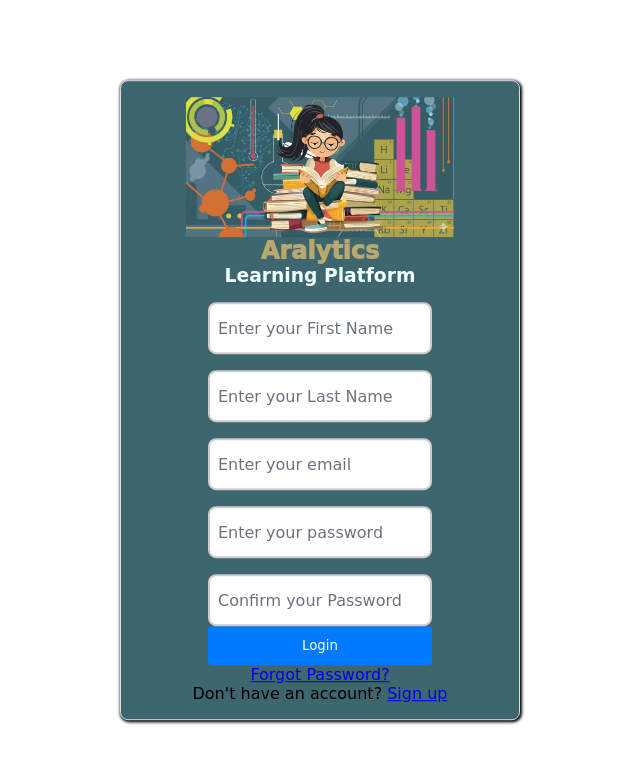
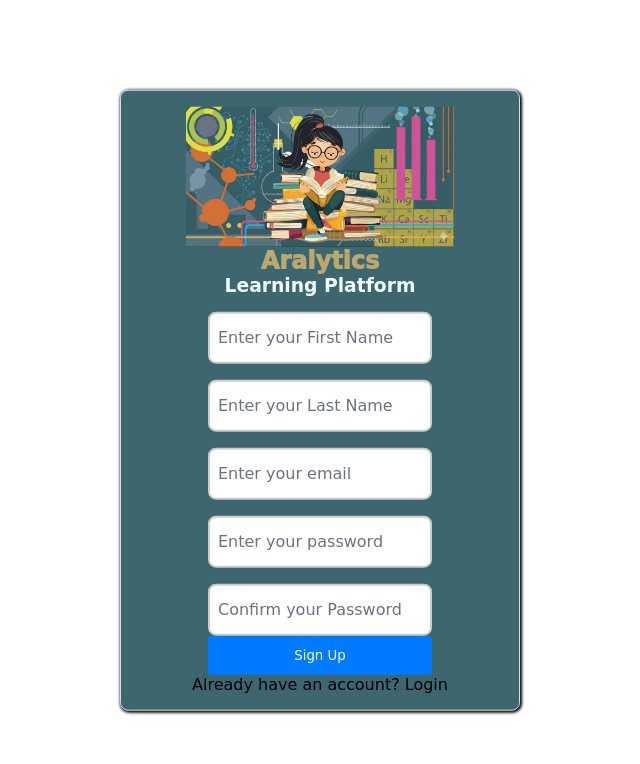
Before and after one commit to Yandere-spex/Aralytics_main, a React (Vite) app in the folder Frontend/Front/: page / in a window 1280 px wide. Shown: the top 764 px of the page, without its empty margins (320-960 px from the left). Built offline with nearby package versions, Linux system fonts and the light colour scheme.

Commit message:
login and Sign up done, doing book next

```diff
--- a/Frontend/Front/src/Components/InputComponent/InputComponent.jsx
+++ b/Frontend/Front/src/Components/InputComponent/InputComponent.jsx
@@ -1,20 +1,21 @@
 import './InputComponent.css'
 
-export default function InputComponent({id,type, placeholder, width, style}){
-    return(
+export default function InputComponent({ id, type, name, placeholder, value, onChange, error, width, style }) {
+    return (
         <div className="input-group">
             <input
                 type={type}
                 id={id}
+                name={name}  // Added
                 className="floating-input"
                 placeholder={''}
-                        autocomplete="off"
-                        width={width}
+                autoComplete="off"
+                value={value}  // Added
+                onChange={onChange}  // Added
                 style={style}
             />
-                    <label for="nameInput" className="floating-label">{placeholder}</label>
+            <label htmlFor={id} className="floating-label">{placeholder}</label>
+            {error && <span className="error-message" style={{ color: 'red', fontSize: '12px' }}>{error}</span>}
         </div>
-
-
     )
 }
--- a/Frontend/Front/src/Components/Pages/Login/Login.jsx
+++ b/Frontend/Front/src/Components/Pages/Login/Login.jsx
@@ -2,32 +2,67 @@
 import { useState } from 'react';
 import InputComponent from '../../InputComponent/InputComponent';
 import './Login.css';
-import logo from '../../../assets/imageCover/logo.jpg'
+import logo from '../../../assets/imageCover/logo.jpg';
+import { useNavigate } from 'react-router-dom';
+
+
 export default function Login (){
     const [formData, setFormData] = useState({ email: '', password: '' });
     const [errors, setErrors] = useState({});
     const [loading, setLoading] = useState(false);
-
+    const navigate = useNavigate();
 
     const handleChange = (e) => {
+        console.log('handleChange:', e.target.name, e.target.value); // DEBUG
         setFormData({ ...formData, [e.target.name]: e.target.value });
+        setErrors({ ...errors, [e.target.name]: '' });
     };
 
     const handleSubmit = async (e) => {
         e.preventDefault();
+
+        console.log('Login FormData:', formData); // DEBUG
+
         setLoading(true);
+        setErrors({});
+
+        const payload = {
+            email: formData.email,
+            password: formData.password
+        };
+
+        console.log('Payload being sent:', payload); // DEBUG
 
         try {
-        // Replace with real API: const response = await fetch('/api/login', { method: 'POST', body: JSON.stringify(formData) });
-        if (formData.email && formData.password) {
-            // On success, redirect
-            // navigate('/dashboard');
+            // Real API call to backend
+            const response = await fetch('http://localhost:5000/api/auth/login', {
+                method: 'POST',
+                headers: {
+                    'Content-Type': 'application/json',
+                },
+                body: JSON.stringify(payload),
+            });
+
+            console.log('Response status:', response.status); // DEBUG
+            const data = await response.json();
+            console.log('Response data:', data); // DEBUG
+
+            if (response.ok) {
+                // Login successful - store token and user data
+                localStorage.setItem('token', data.data.token);
+                localStorage.setItem('user', JSON.stringify(data.data.user));
+
+                // Redirect to dashboard
+                navigate('/Mainlayout');
             } else {
-            setErrors({ general: 'Invalid credentials' });
+                // Login failed - show error message
+                setErrors({ general: data.message || 'Invalid credentials' });
             }
         } catch (err) {
-        setErrors({ general: 'Login failed' });
+            console.error('Error:', err); // DEBUG
+            setErrors({ general: 'Network error. Please try again.' });
         }
+
         setLoading(false);
     };
 
@@ -40,6 +75,7 @@ export default function Login (){
                 <form onSubmit={handleSubmit} className={"form"}>
                     <InputComponent
                         type="email"
+                        id="email"
                         name="email"
                         label="Email"
                         placeholder="Enter your email"
@@ -49,6 +85,7 @@ export default function Login (){
                     />
                     <InputComponent
                         type="password"
+                        id="password"
                         name="password"
                         label="Password"
                         placeholder="Enter your password"
@@ -56,7 +93,11 @@ export default function Login (){
                         onChange={handleChange}
                         error={errors.password}
                     />
-                {errors.general && <p className={styles.error}>{errors.general}</p>}
+                    {errors.general && (
+                        <p style={{ color: 'red', fontSize: '14px', margin: '10px 0' }}>
+                            {errors.general}
+                        </p>
+                    )}
 
                     <button type="submit" disabled={loading} className={"button"}>
                         {loading ? 'Logging in...' : 'Login'}
--- a/Frontend/Front/src/Components/Pages/SignUp/Signup.jsx
+++ b/Frontend/Front/src/Components/Pages/SignUp/Signup.jsx
@@ -1,65 +1,129 @@
 import './Signup.css'
 import logo from '../../../../src/assets/imageCover/logo.jpg';
 import InputComponent from '../../InputComponent/InputComponent';
+import { useNavigate } from 'react-router-dom';
 import { useState } from 'react';
 
 export default function SignUp() {
-    const [formData, setFormData] = useState({ email: '', password: '' });
+    const navigate = useNavigate();
+
+    const tryNavigate = () =>{
+        navigate('/login');
+    }
+
+    // Updated formData to match backend requirements
+    const [formData, setFormData] = useState({
+        firstName: '',
+        lastName: '',
+        email: '',
+        password: '',
+        confirmPassword: ''
+    });
     const [errors, setErrors] = useState({});
     const [loading, setLoading] = useState(false);
-
+    const [successMessage, setSuccessMessage] = useState('');
 
     const handleChange = (e) => {
         setFormData({ ...formData, [e.target.name]: e.target.value });
+        // Clear errors when user starts typing
+        setErrors({ ...errors, [e.target.name]: '' });
     };
 
     const handleSubmit = async (e) => {
     e.preventDefault();
+
+    // DEBUG - Check state before submitting
+    console.log('FormData state:', formData);
+    console.log('firstName:', formData.firstName);
+    console.log('lastName:', formData.lastName);
+
     setLoading(true);
+    setErrors({});
+    setSuccessMessage('');
+
+    const payload = {
+        firstName: formData.firstName,
+        lastName: formData.lastName,
+        email: formData.email,
+        password: formData.password,
+        confirmPassword: formData.confirmPassword
+    };
+
+    console.log('Payload being sent:', payload);
 
     try {
+        const response = await fetch('http://localhost:5000/api/auth/register', {
+            method: 'POST',
+            headers: {
+                'Content-Type': 'application/json',
+            },
+            body: JSON.stringify(payload),
+        });
 
-            if (formData.email && formData.password) {
+        console.log('Response status:', response.status);
+        const data = await response.json();
+        console.log('Response data:', data);
+
+        if (response.ok) {
+            setSuccessMessage('Registration successful! Redirecting...');
+            localStorage.setItem('token', data.data.token);
+            localStorage.setItem('user', JSON.stringify(data.data.user));
+
+            setFormData({
+                firstName: '',
+                lastName: '',
+                email: '',
+                password: '',
+                confirmPassword: ''
+            });
+
+            setTimeout(() => {
+                navigate('/Mainlayout');
+            }, 2000);
+
         } else {
-                setErrors({ general: 'Invalid credentials' });
+            setErrors({ general: data.message || 'Registration failed' });
         }
+
     } catch (err) {
-            setErrors({ general: 'Login failed' });
+        console.error('Error:', err);
+        setErrors({ general: 'Network error. Please try again.' });
     }
+
     setLoading(false);
 };
-
-
-    return(
+    return (
         <>
             <div className='main-wrapper'>
                 <div className={"loginContainer"}>
                     <img className='logo' src={logo} alt='Logo'/>
                     <h2 className='logotext'>Aralytics</h2>
                     <h3 className='logoDes'>Learning Platform</h3>
+
                     <form onSubmit={handleSubmit} className={"form"}>
-
+                        {/* First Name */}
                         <InputComponent
                             type="text"
-                            name="text"
-                            label="text"
+                            name="firstName"
+                            label="First Name"
                             placeholder="Enter your First Name"
-                            value={formData.email}
+                            value={formData.firstName}
                             onChange={handleChange}
-                            error={errors.email}
+                            error={errors.firstName}
                         />
 
+                        {/* Last Name */}
                         <InputComponent
                             type="text"
-                            name="text"
-                            label="text"
+                            name="lastName"
+                            label="Last Name"
                             placeholder="Enter your Last Name"
-                            value={formData.email}
+                            value={formData.lastName}
                             onChange={handleChange}
-                            error={errors.email}
+                            error={errors.lastName}
                         />
 
-
+                        {/* Email */}
                         <InputComponent
                             type="email"
                             name="email"
@@ -70,6 +134,7 @@ export default function SignUp() {
                             error={errors.email}
                         />
 
+                        {/* Password */}
                         <InputComponent
                             type="password"
                             name="password"
@@ -80,27 +145,44 @@ export default function SignUp() {
                             error={errors.password}
                         />
 
+                        {/* Confirm Password */}
                         <InputComponent
-                            type="text"
-                            name="text"
-                            label="text"
+                            type="password"
+                            name="confirmPassword"
+                            label="Confirm Password"
                             placeholder="Confirm your Password"
-                            value={formData.email}
+                            value={formData.confirmPassword}
                             onChange={handleChange}
-                            error={errors.email}
+                            error={errors.confirmPassword}
                         />
 
-                            {errors.general && <p className={styles.error}>{errors.general}</p>}
+                        {/* Error Message */}
+                        {errors.general && (
+                            <p style={{ color: 'red', fontSize: '14px', margin: '10px 0' }}>
+                                {errors.general}
+                            </p>
+                        )}
 
-                            <button type="submit" disabled={loading} className={"button"}>
-                            {loading ? 'Logging in...' : 'Login'}
+                        {/* Success Message */}
+                        {successMessage && (
+                            <p style={{ color: 'green', fontSize: '14px', margin: '10px 0' }}>
+                                {successMessage}
+                            </p>
+                        )}
+
+                        {/* Submit Button */}
+                        <button
+                            type="submit"
+                            disabled={loading}
+                            className={"button"}
+                        >
+                            {loading ? 'Creating Account...' : 'Sign Up'}
                         </button>
                     </form>
-                        <p><a href="/forgot-password">Forgot Password?</a></p>
-                        <p>Don't have an account? <a href="/signup">Sign up</a></p>
+
+                    <p>Already have an account? <span onClick={tryNavigate}>Login </span></p>
                 </div>
             </div>
-
         </>
     )
 }
```
Also changed, not shown: 1 other file (tests, documents, lock files or other folders). Lines whose indentation alone changed are shown as unchanged.
